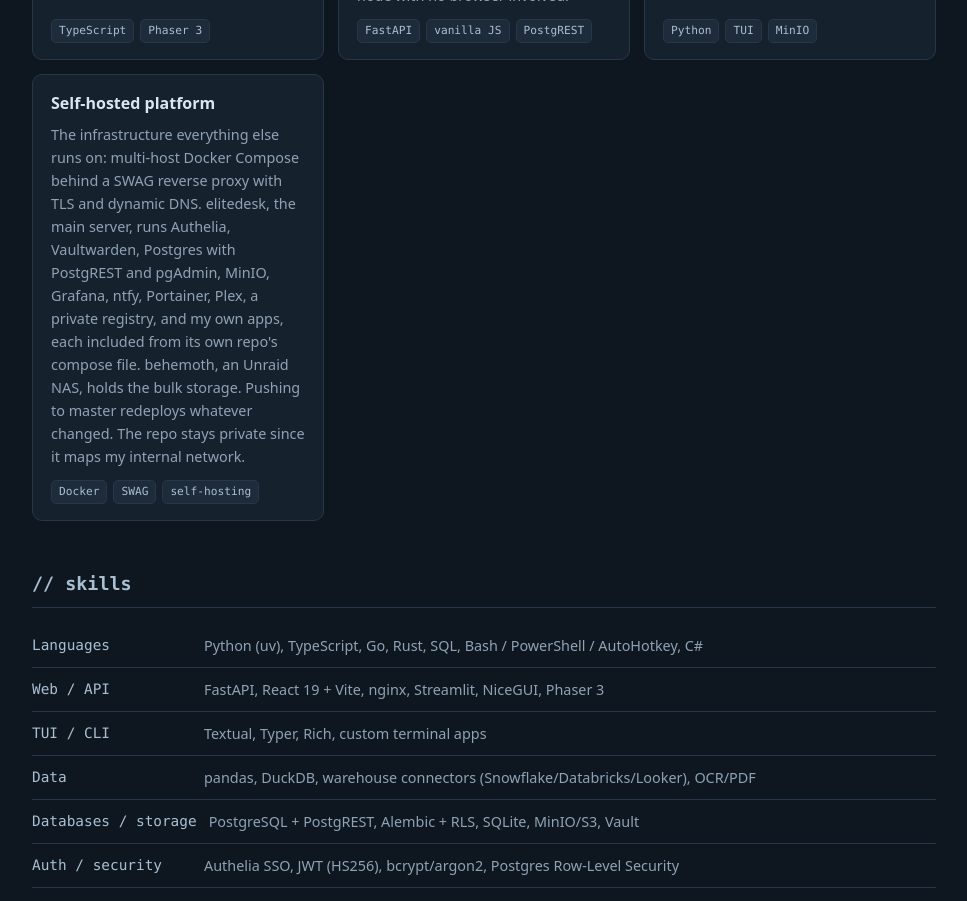
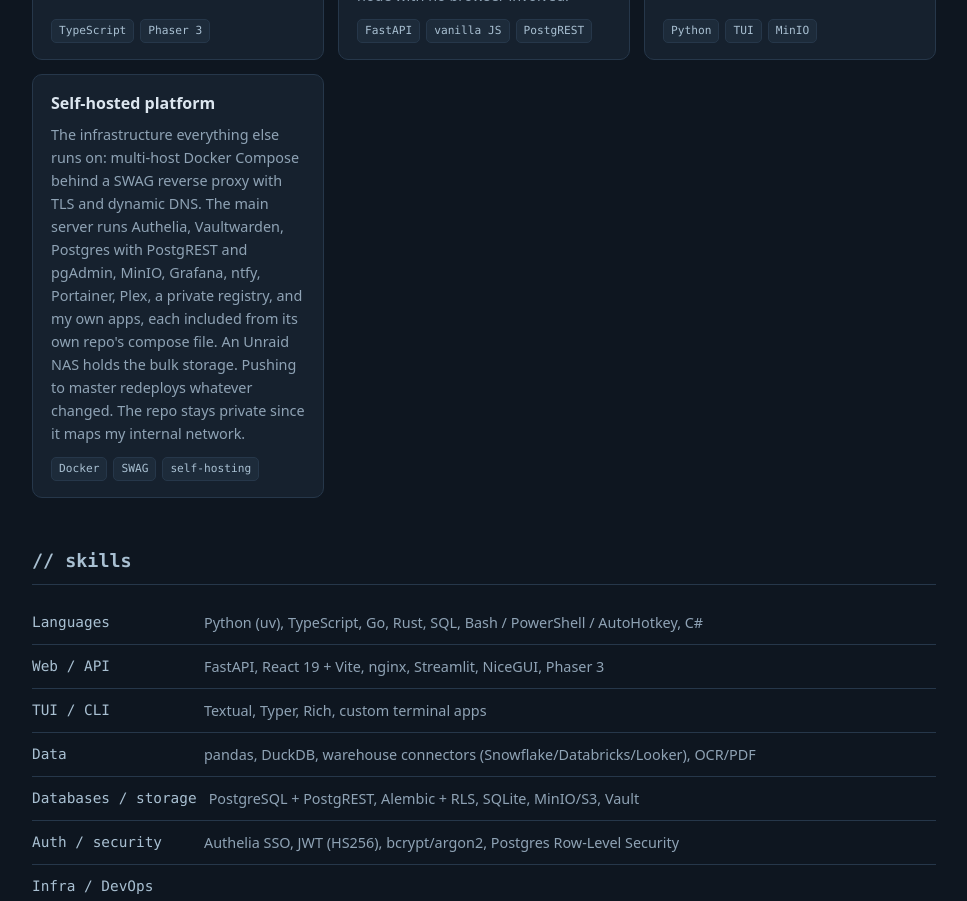
Before and after one commit to ReadableCode/website, a React (Vite) app in the folder frontend_react/: page / in a window 1280 px wide. Shown: the part 2320-3221 px from the top of the page, without its empty margins (156-1123 px from the left). Built offline with nearby package versions, Linux system fonts and the light colour scheme; no server answers.

Commit message:
rewrite readme with a clear overview (#2)
* rewrite readme with a clear overview

* add project screenshot gallery, drop host names from the platform blurb

```diff
--- a/frontend_react/src/data.ts
+++ b/frontend_react/src/data.ts
@@ -113,7 +113,7 @@
     name: "Self-hosted platform",
     url: "",
     blurb:
-      "The infrastructure everything else runs on: multi-host Docker Compose behind a SWAG reverse proxy with TLS and dynamic DNS. elitedesk, the main server, runs Authelia, Vaultwarden, Postgres with PostgREST and pgAdmin, MinIO, Grafana, ntfy, Portainer, Plex, a private registry, and my own apps, each included from its own repo's compose file. behemoth, an Unraid NAS, holds the bulk storage. Pushing to master redeploys whatever changed. The repo stays private since it maps my internal network.",
+      "The infrastructure everything else runs on: multi-host Docker Compose behind a SWAG reverse proxy with TLS and dynamic DNS. The main server runs Authelia, Vaultwarden, Postgres with PostgREST and pgAdmin, MinIO, Grafana, ntfy, Portainer, Plex, a private registry, and my own apps, each included from its own repo's compose file. An Unraid NAS holds the bulk storage. Pushing to master redeploys whatever changed. The repo stays private since it maps my internal network.",
     tags: ["Docker", "SWAG", "self-hosting"],
   },
 ];
```
Also changed, not shown: 14 other files (tests, documents, lock files or other folders).
